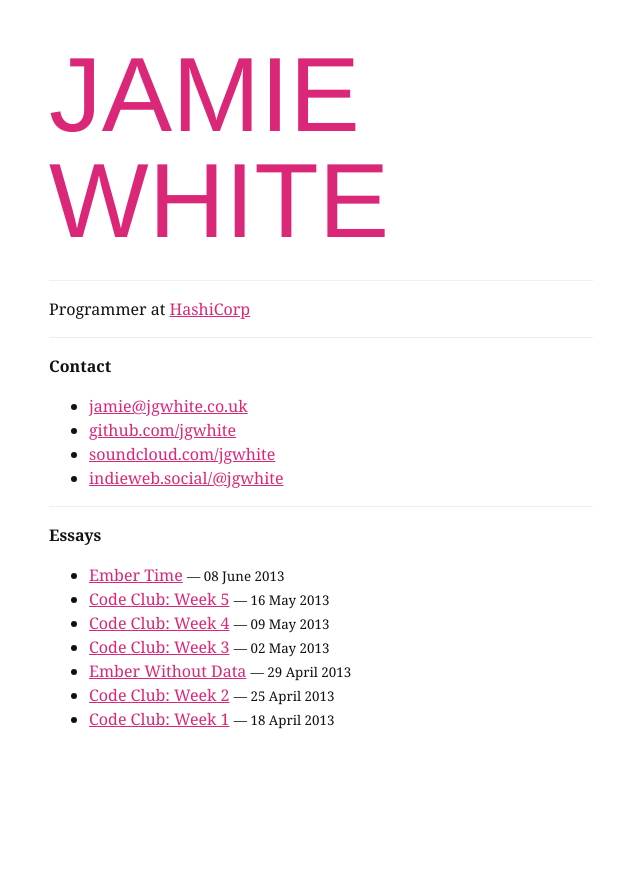
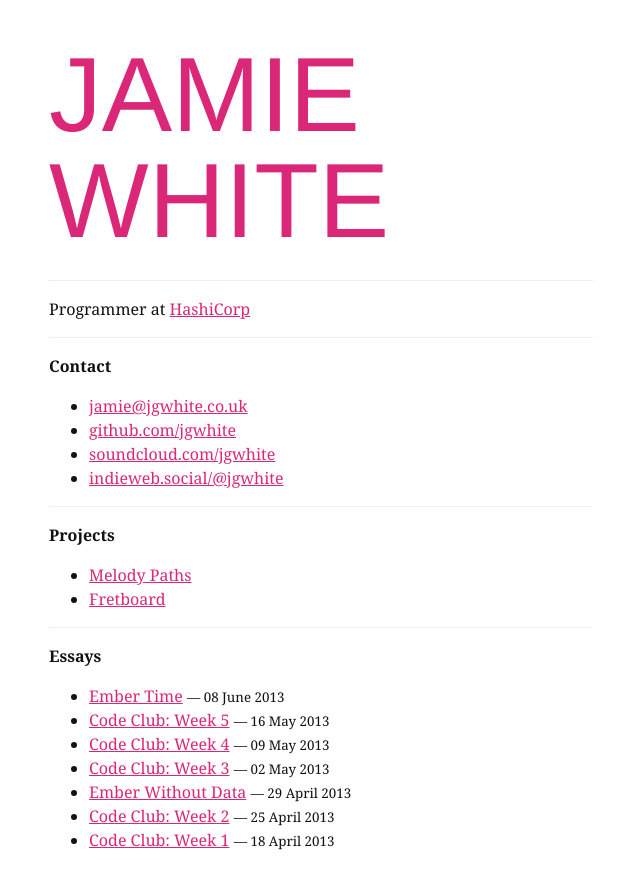
Before and after one commit to jgwhite/jgwhite.github.io, a Jekyll site: the page built from index.md, in a window 1280 px wide. Shown: the top 889 px of the page, without its empty margins (319-959 px from the left). Built offline with Jekyll 4.4.1, drawn with Linux system fonts in a browser that asks for light colours; some web fonts are replaced.

Commit message:
Add projects

```diff
--- a/index.md
+++ b/index.md
@@ -20,6 +20,13 @@ Programmer at [HashiCorp](https://hashicorp.com)
 
 ---
 
+## Projects
+
+- [Melody Paths](https://melody-paths.jgwhite.co.uk)
+- [Fretboard](https://fretboard.jgwhite.co.uk)
+
+---
+
 ## Essays
 
 {% for post in site.posts %}
```
